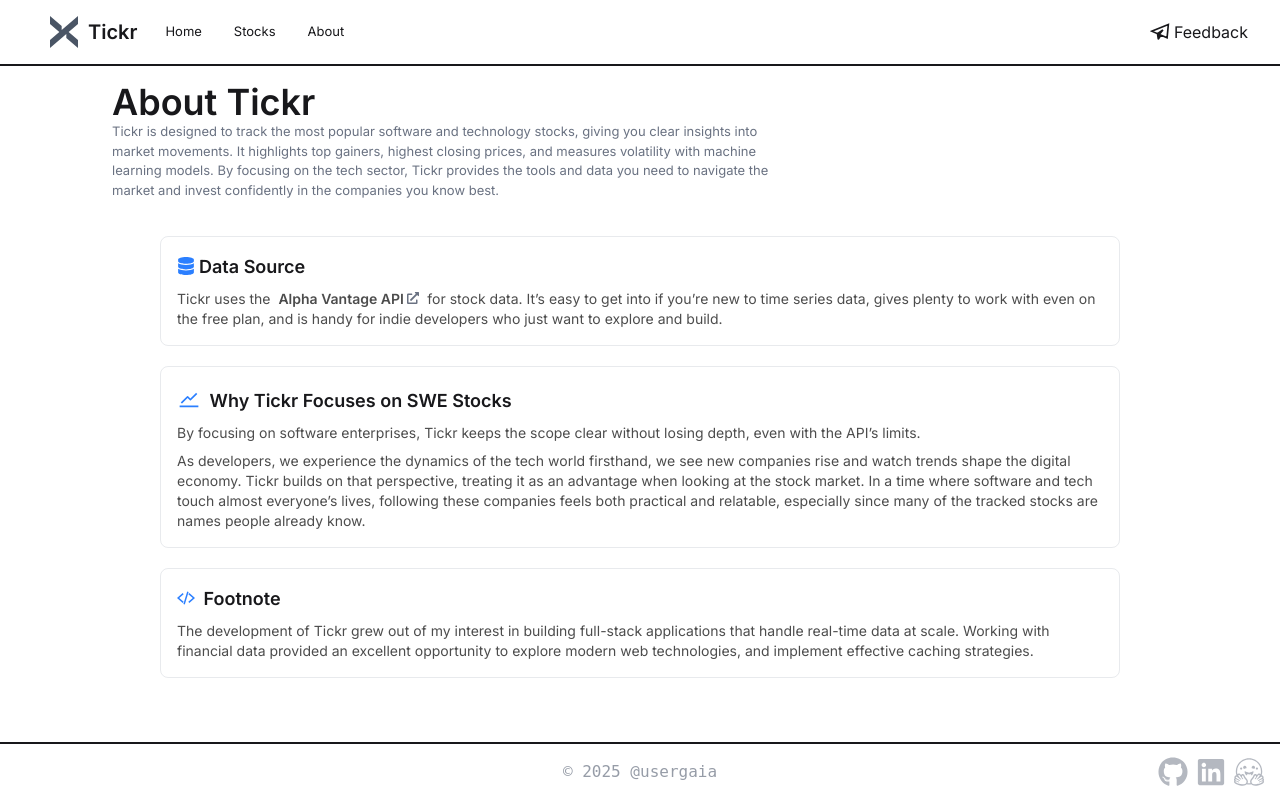
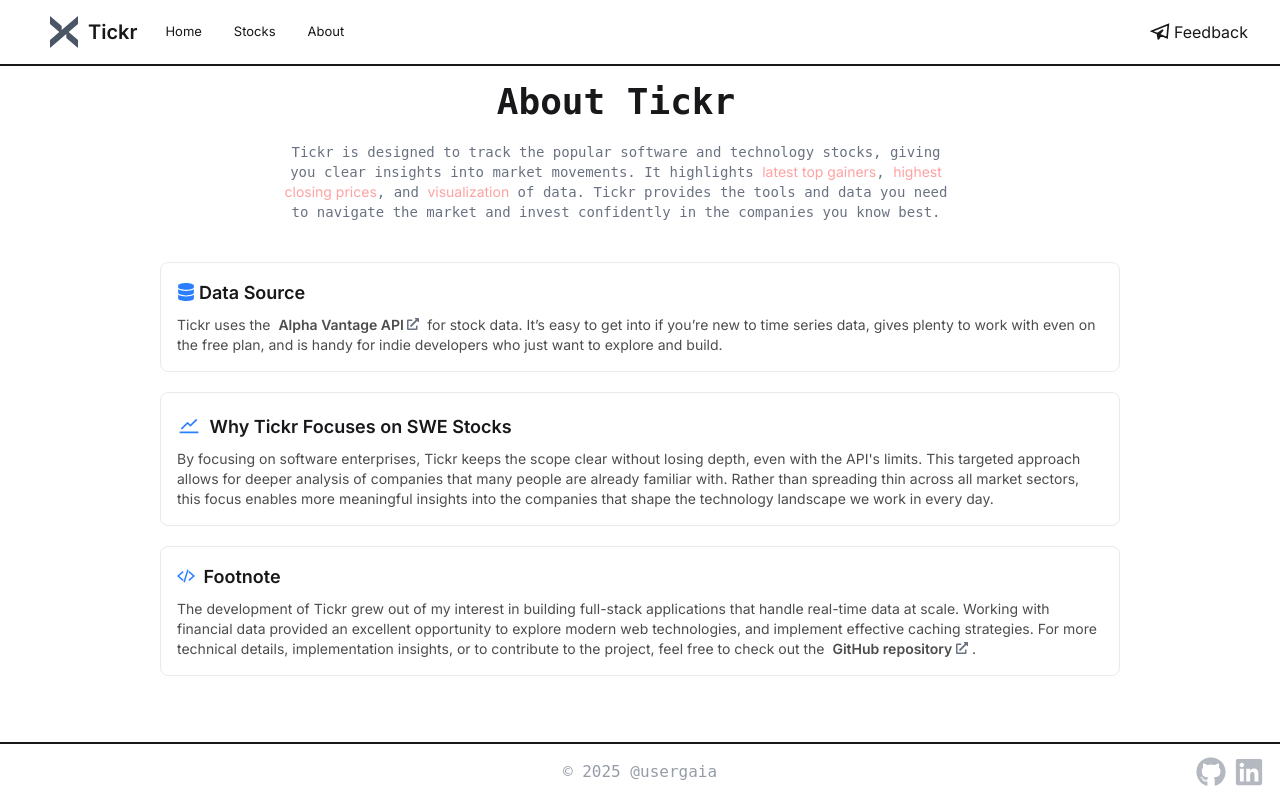
Before and after one commit to usergaia/Tickr, a Next.js app in the folder client/: page /about in a window 1280 px wide. Built offline with nearby package versions, Linux system fonts and the light colour scheme; a web font is replaced by a local one.

Commit message:
refactor: minor element adjustments

```diff
--- a/client/src/app/globals.css
+++ b/client/src/app/globals.css
@@ -21,7 +21,7 @@
   font-family: "Inter", sans-serif;
 }
 
-#copyright {
+.mono {
   /* color: red; */
   font-family: "monospace", monospace;
 }
--- a/client/src/components/About.tsx
+++ b/client/src/components/About.tsx
@@ -7,18 +7,19 @@ import { IoCodeSlashSharp } from "react-icons/io5";
 export function About() {
   return (
     <>
-      <div className="mt-4 ml-4 lg:ml-28">
-        <h1 className="text-4xl font-extrabold">About Tickr</h1>
-        <p className="flex max-w-2xl text-left text-base text-[13px] text-gray-500">
-          Tickr is designed to track the most popular software and technology
-          stocks, giving you clear insights into market movements. It highlights
-          top gainers, highest closing prices, and measures volatility with
-          machine learning models. By focusing on the tech sector, Tickr
+      <div className="m-5 mt-4 flex flex-col items-center justify-center text-center lg:mr-40 lg:ml-28">
+        <h1 className="mono text-4xl font-bold">About Tickr</h1>
+        <p className="mono max-w-2xl text-center text-base text-[13px] text-gray-500 lg:mt-5 lg:text-sm">
+          Tickr is designed to track the popular software and technology stocks,
+          giving you clear insights into market movements. It highlights{" "}
+          <span className="text-red-300">latest top gainers</span>,{" "}
+          <span className="text-red-300">highest closing prices</span>, and{" "}
+          <span className="text-red-300">visualization</span> of data. Tickr
           provides the tools and data you need to navigate the market and invest
           confidently in the companies you know best.
         </p>
       </div>
-      <div className="m-4 mt-4 mr-14 ml-14 lg:mr-40 lg:ml-40 lg:grid">
+      <div className="m-4 mt-4 mr-14 ml-14 flex flex-col lg:mr-40 lg:ml-40 lg:grid">
         <div className="mt-5 w-full rounded-lg border-1 border-gray-300/50 p-4">
           <h2 className="flex text-lg font-semibold">
             <span className="text-blue-500">
@@ -48,16 +49,11 @@ export function About() {
           </h2>
           <p className="mt-2 text-sm text-black/70">
             By focusing on software enterprises, Tickr keeps the scope clear
-            without losing depth, even with the API’s limits.
-          </p>
-          <p className="mt-2 text-sm text-black/70">
-            As developers, we experience the dynamics of the tech world
-            firsthand, we see new companies rise and watch trends shape the
-            digital economy. Tickr builds on that perspective, treating it as an
-            advantage when looking at the stock market. In a time where software
-            and tech touch almost everyone’s lives, following these companies
-            feels both practical and relatable, especially since many of the
-            tracked stocks are names people already know.
+            without losing depth, even with the API&apos;s limits. This targeted
+            approach allows for deeper analysis of companies that many people
+            are already familiar with. Rather than spreading thin across all
+            market sectors, this focus enables more meaningful insights into the
+            companies that shape the technology landscape we work in every day.
           </p>
         </div>
         <div className="mt-5 w-full rounded-lg border-1 border-gray-300/50 p-4">
@@ -72,6 +68,15 @@ export function About() {
             full-stack applications that handle real-time data at scale. Working
             with financial data provided an excellent opportunity to explore
             modern web technologies, and implement effective caching strategies.
+            For more technical details, implementation insights, or to
+            contribute to the project, feel free to check out the{" "}
+            <Router path="https://github.com/usergaia/tickr">
+              <span className="rounded p-1 text-sm font-semibold hover:bg-gray-300">
+                GitHub repository{" "}
+                <FaExternalLinkAlt className="mb-1 inline text-xs text-gray-500" />
+              </span>
+            </Router>
+            .
           </p>
         </div>
       </div>
--- a/client/src/components/Footer.tsx
+++ b/client/src/components/Footer.tsx
@@ -1,12 +1,12 @@
 import { FaGithub } from "react-icons/fa";
 import { FaLinkedin } from "react-icons/fa";
-import { SiHuggingface } from "react-icons/si";
+// import { SiHuggingface } from "react-icons/si";
 import Router from "../hooks/Router";
 
 export function Footer() {
   return (
     <div className="relative flex flex-col items-center justify-center gap-4 border-t-2 p-4 lg:flex-row lg:gap-0">
-      <div id="copyright" className="text-center text-gray-500/70 lg:text-left">
+      <div className="mono text-center text-gray-500/70 lg:text-left">
         © 2025 @usergaia
       </div>
       <div className="flex cursor-pointer flex-row gap-2 text-gray-500/50 lg:absolute lg:top-1/2 lg:right-4 lg:-translate-y-1/2">
@@ -20,11 +20,11 @@ export function Footer() {
             <FaLinkedin />
           </span>
         </Router>
-        <Router path="https://huggingface.co/">
+        {/* <Router path="https://huggingface.co/">
           <span className="text-2xl transition-colors hover:text-gray-700 lg:text-3xl">
             <SiHuggingface />
           </span>
-        </Router>
+        </Router> */}
       </div>
     </div>
   );
```
